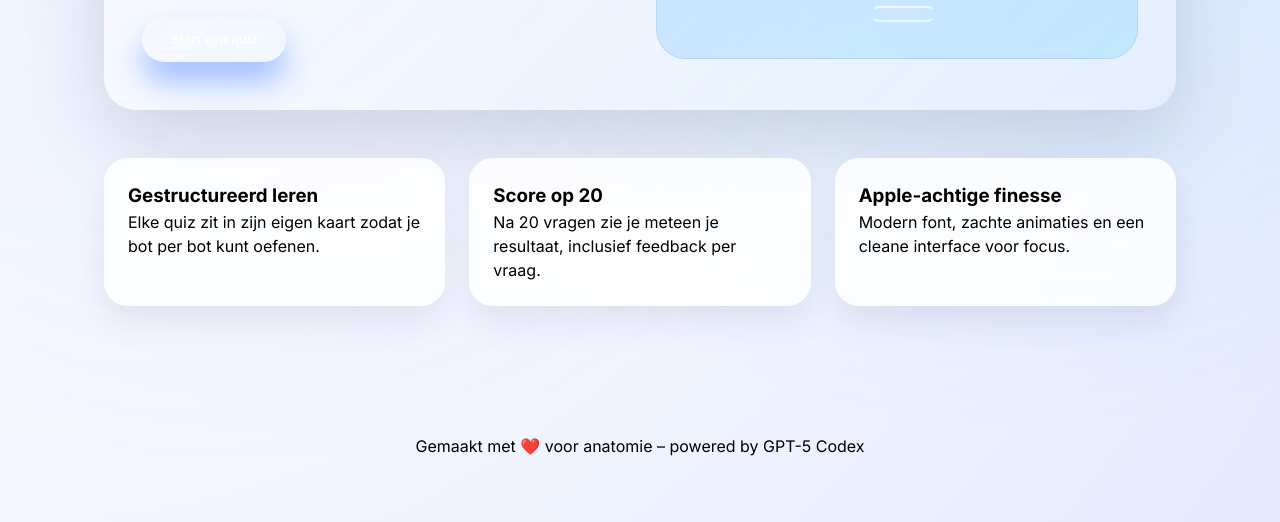
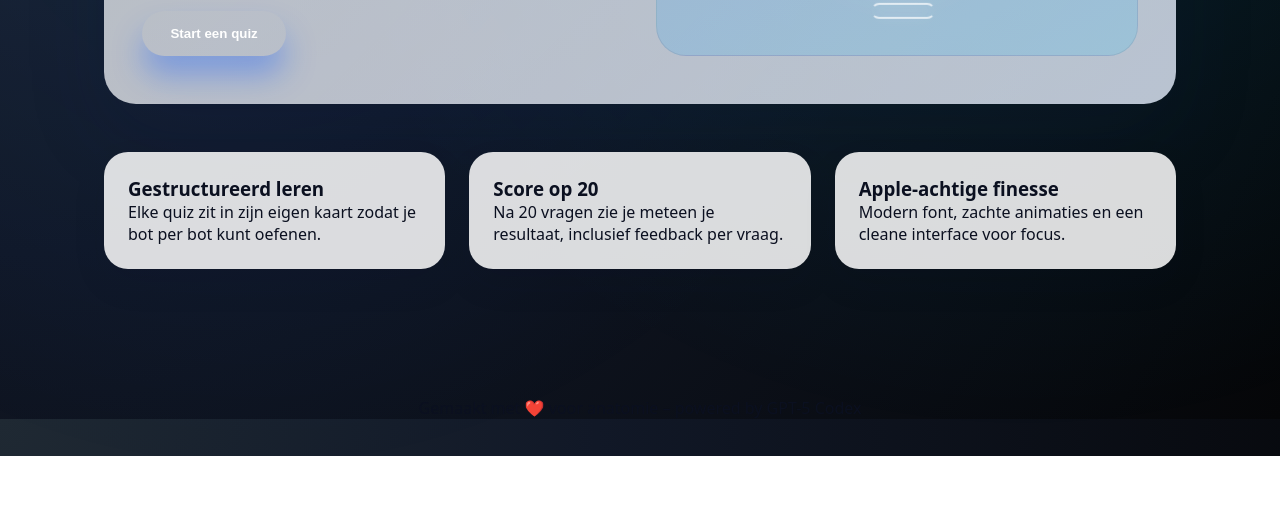
Before and after one commit to Zenobieat/anatomibyroenie, a plain HTML site: page index.html in a window 1280 px wide. Shown: the part 344-866 px from the top of the page. After the commit the page ends 800 px from the top, so only its background shows below. Drawn offline with Linux system fonts and the light colour scheme.

Commit message:
Update styles.css

```diff
--- a/assets/css/styles.css
+++ b/assets/css/styles.css
@@ -15,14 +15,10 @@
 }
 
 body {
-  font-family: "Inter", "SF Pro Display", "SF Pro Text", -apple-system, BlinkMacSystemFont,
-    "Segoe UI", sans-serif;
-  background: radial-gradient(circle at top left, #ffffff 0%, #f5f7ff 50%, #e4e9ff 100%);
-  color: var(--text);
-  min-height: 100vh;
-  line-height: 1.5;
-  padding-bottom: 4rem;
-  position: relative;
+  margin: 0;
+  font-family: system-ui, -apple-system, BlinkMacSystemFont, "SF Pro Text", sans-serif;
+  background: radial-gradient(circle at top left, #1f2933 0, #111827 40%, #050608 100%);
+  color: var(--roenie-text-main);
 }
 
 body::before {
```
